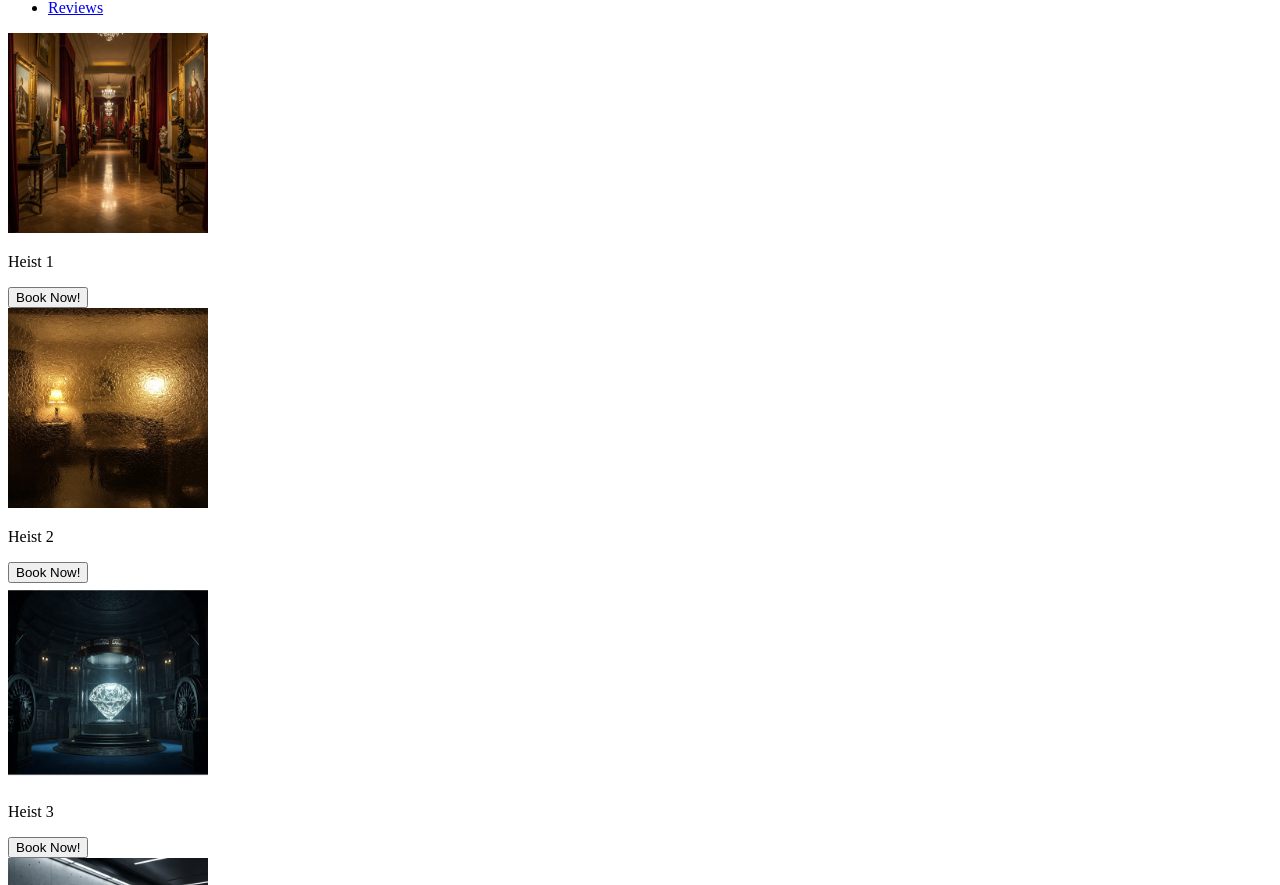
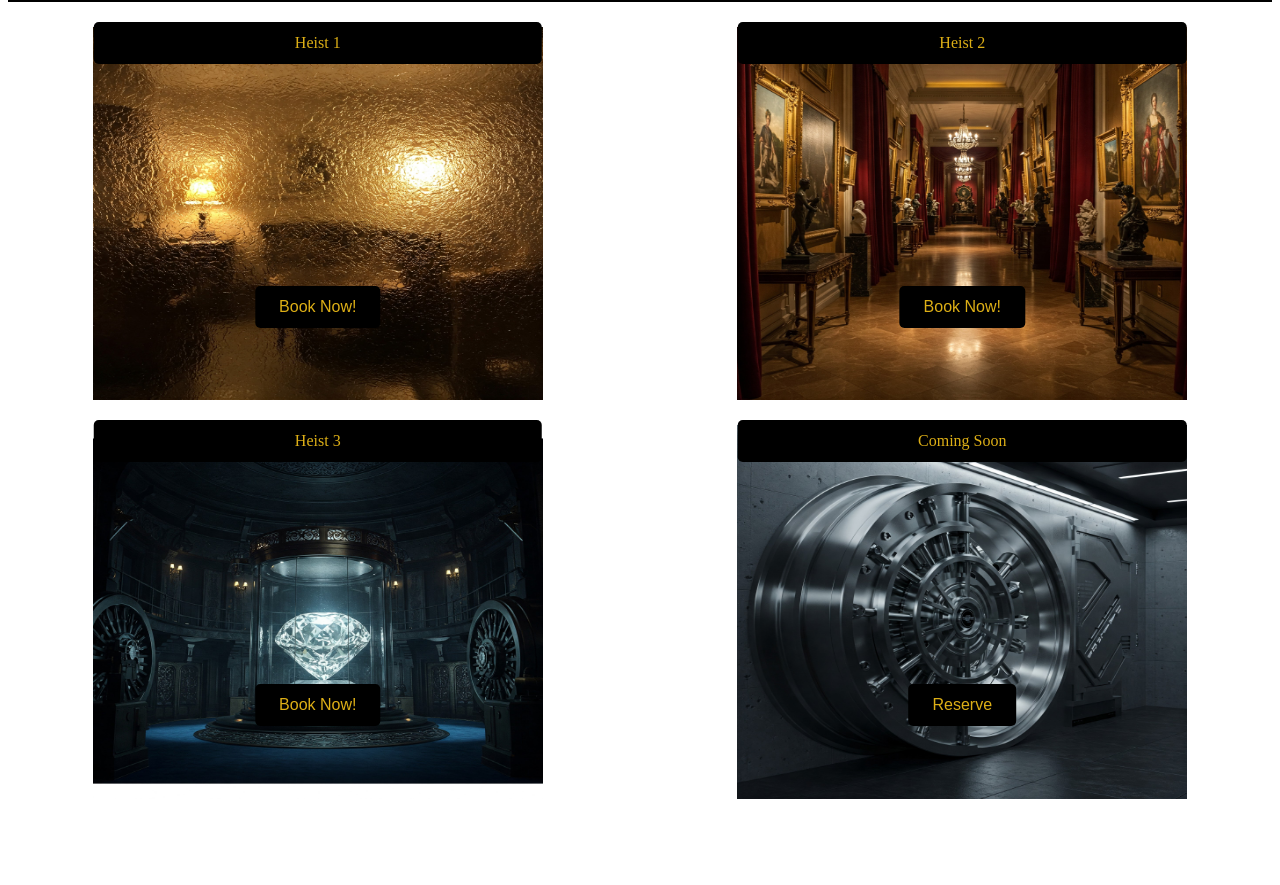
Before and after one commit to gabloos/wdd130-ricks, a plain HTML site: page itsaheist 2/booking.html in a window 1280 px wide. Shown: the part 53-938 px from the top of the page. Drawn offline with Linux system fonts and the light colour scheme.

Commit message:
CSS for Booking page

```diff
--- a/itsaheist 2/booking.html
+++ b/itsaheist 2/booking.html
@@ -4,6 +4,8 @@
     <meta charset="UTF-8">
     <meta name="viewport" content="width=device-width, initial-scale=1.0">
     <title>bookingpage</title>
+    <link rel="stylesheet" type="text/css" href="styles/site.css">
+
 </head>
 <body>
 
@@ -15,34 +17,35 @@
           </ul>
     </nav>
 
-    <div id="imagesection1">
-        <img src="images/art.jpeg" width="200px" height="auto">
-        <p>Heist 1</p>
-        <button class="button button1">Book Now!</button>
-
-    </div>
+    <div id="bookwrapper">
 
 
-    <div id="imagesection2">
-        <img src="images/coming.jpeg" alt="Picture of living space" width="200px" height="auto">
-        <p>Heist 2</p>
-        <button class="button button2">Book Now!</button>
-    </div>
+    <div class="container">
+        <p class="txt">Heist 1</p>
+        <img src="images/coming.jpeg" alt="frosted Window" style="width:100%">
+        <button class="btn">Book Now!</button>
+      </div>
+
+    <div class="container">
+        <p class="txt">Heist 2</p>
+        <img src="images/art.jpeg" alt="Hallway" style="width:100%">
+        <button class="btn">Book Now!</button>
+      </div>
+
+    <div class="container">
+        <p class="txt">Heist 3</p>
+        <img src="images/diamond.jpeg" alt="Picture of a diamond" style="width:100%">
+        <button class="btn">Book Now!</button>
+      </div>
+
+    <div class="container">
+        <p class="txt">Coming Soon</p>
+        <img src="images/vault.jpeg" alt="Picture of a vault" style="width:100%">
+        <button class="btn">Reserve </button>
+      </div>
 
 
-    <div id="imagesection3" >
-        <img src="images/diamond.jpeg" alt="Picture of a diamond" width="200px" height="auto">
-        <p>Heist 3</p>
-        <button class="button button3">Book Now!</button>
-    </div>
-
-
-    <div id="imagesection4">
-        <img src="images/vault.jpeg" alt="Picture of a vault" width="200px" height="auto">
-        <p>Heist Coming</p>
-        <button class="button button4">Book Now!</button>
-    </div>
-
+</div>
 
     <footer>
         <p>&copy; 2024 It's a Heist</p>
--- /dev/null
+++ b/itsaheist 2/styles/site.css
@@ -0,0 +1,118 @@
+
+
+
+nav{
+    display: flex;
+    justify-content: center;
+    background-color: black;
+
+}
+
+nav ul {
+    list-style: none;
+    display: flex;
+    gap: 30px;
+    margin: 0;
+    padding: 10px;
+}
+
+
+nav li {
+    display: inline;
+}
+
+
+nav a {
+    color: #ddaf16;
+    text-decoration: none;
+    font-size: 24px;
+    padding: 10px 15px;
+    transition: 0.3s;
+}
+
+nav a:hover {
+    color: #198429;
+    background-color: #ddaf16;
+}
+
+footer {
+    color: #ddaf16;
+    background-color: black;
+    font-size: 24px;
+    padding: 10px 15px;
+    text-align: center;
+}
+
+
+
+
+
+
+
+
+.container {
+    position: relative;
+    width: 100%;
+    max-width: 450px;
+    margin-right: auto;
+    margin-left: auto;
+  }
+
+  .container img {
+    width: 100%;
+    height: 100%;
+  }
+
+  .container .btn {
+    position: absolute;
+    top: 75%;
+    left: 50%;
+    transform: translate(-50%, -50%);
+    -ms-transform: translate(-50%, -50%);
+    background-color: black;
+    color: #ddaf16;
+    font-size: 16px;
+    padding: 12px 24px;
+    border: none;
+    cursor: pointer;
+    border-radius: 5px;
+    text-align: center;
+  }
+
+  .container .btn:hover {
+    background-color: #ddaf16;
+    color: #198429;
+  }
+
+  .container .txt {
+    position: absolute;
+    top: 0%;
+    left: 50%;
+    transform: translate(-50%, -50%);
+    -ms-transform: translate(-50%, -50%);
+    background-color: black;
+    color: #ddaf16;
+    font-size: 16px;
+    padding: 12px 24px;
+    border: none;
+    border-radius: 5px;
+    text-align: center;
+    width: 89%;
+
+
+  }
+
+
+
+
+#bookwrapper {
+    display: grid;
+    grid-template-columns: 1fr 1fr;
+    grid-template-rows: 40% 40% ;
+    gap: 25px;
+    width: 100%;
+    padding-top: 2%;
+
+
+
+}
```
